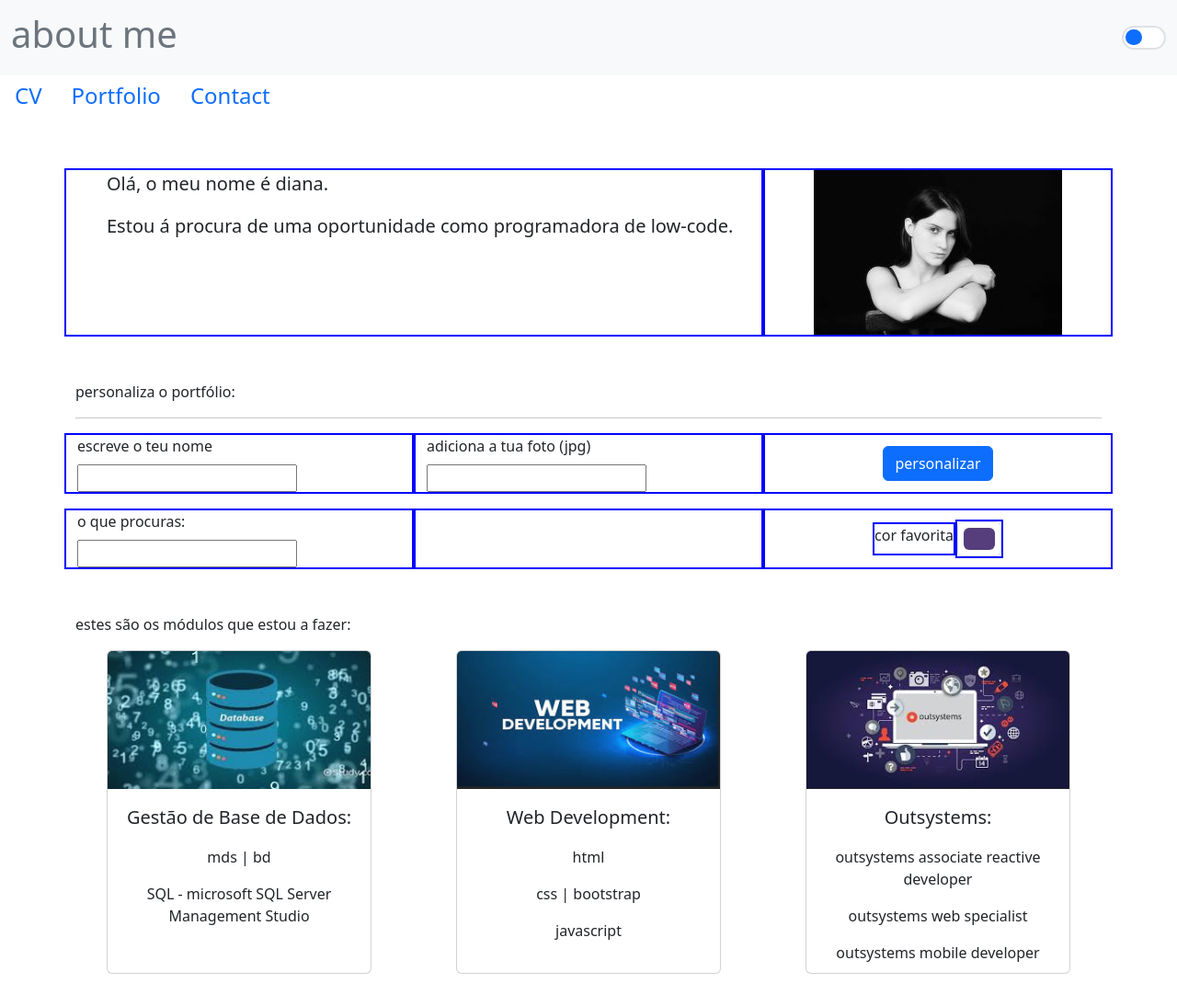
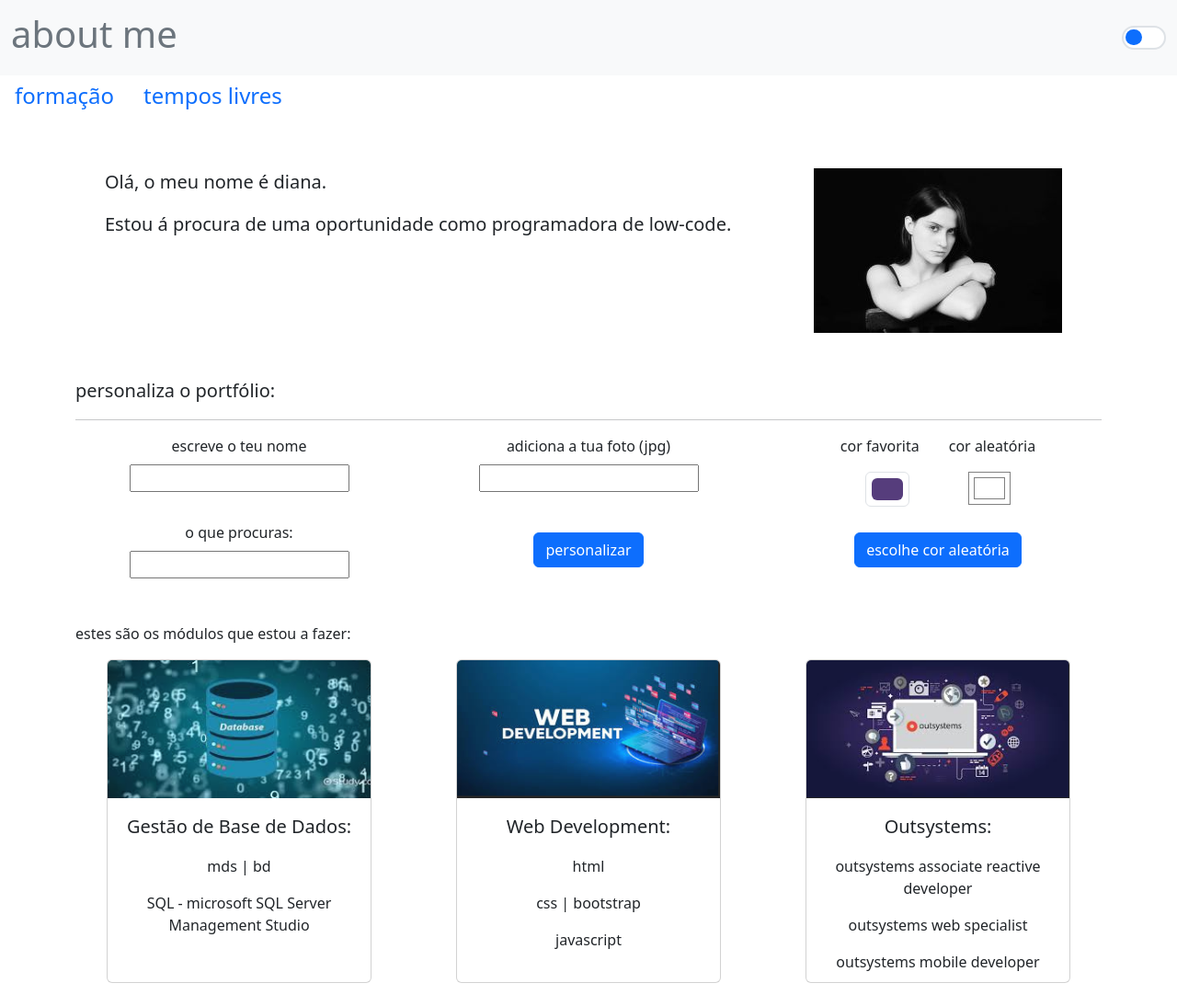
Before and after one commit to d-dv3/ProjetoFinaWeb-d, a website: page index.html in a window 1280 px wide. Shown: the top 1094 px of the page at 92% size. Drawn offline with nearby package versions, Linux system fonts and the light colour scheme.

Commit message:
form-random color-enterEvent

```diff
--- a/index.html
+++ b/index.html
@@ -44,17 +44,16 @@
     <!-- .NAVBAR -->
     <!-- NAVBAR-secondary -->
     <nav class="nav">
-      <a class="nav-link active" aria-current="page" href="#"><h4>CV</h4></a>
-      <a class="nav-link" href="#"><h4>Portfolio</h4></a>
-      <a class="nav-link" href="#"><h4>Contact</h4></a>
+      <a class="nav-link active" aria-current="page" href="#"><h4>formação</h4></a>
+      <a class="nav-link" href="#tempLivres""><h4>tempos livres</h4></a>
     </nav>
     <!-- .NAVBAR-secondary -->
     <!-- GRID 2COL -->
     <div class="container mt-5 mb-5">
       <!-- FORM -->
-      <form id="portflForm" action="/backend" style="margin-bottom: 2rem;">
+      <form id="portflForm" style="margin-bottom: 2rem;">
         <div class="row">
-          <div class="col-8"  style="border:2px solid blue;">
+          <div class="col-8">
             <ul>
               <li><p class="fs-5">Olá, o meu nome é <span id="newNamePlaceholder">diana</span>.</p>
               </li>
@@ -62,7 +61,7 @@
             </ul>
           </div>
           <!--  -->
-          <div class="col-4 imgEl"  style="border:2px solid blue;">
+          <div class="col-4 imgEl">
             <img id="trocarImg"
             src="img/vitaliy-shevchenko-djoZc69XK6k-unsplash.jpg"
             alt=""/>
@@ -70,54 +69,75 @@
         </div>
       </div>
       <!-- .GRID 2COL -->
-      <diV class="container"
+      <diV class="container">
         <p class="fs-5">personaliza o portfólio:</p>
         <hr>
       </diV>
       <!-- GRID - 2 COL ? -->
       <div class="container mb-3">
         <div class="row" >
-          <div class="col"  style="border:2px solid blue;">
-            <label for="nome" class="form-label">escreve o teu nome</label><br>
+          <div class="col text-center" >
             <!-- INPUT_ 1 -->
-            <input id="name" type="text" placeholder="" value="" name="name">
+
+            <div>
+              <label for="nome" class="form-label">escreve o teu nome</label><br>
+              <input id="name" type="text" value="" name="name">
+            </div>
+
+
           </div>
           <!--  -->
-          <div class="col"  style="border:2px solid blue;">
-            <label for="foto" class="form-label">adiciona a tua foto (jpg)</label><br>
+          <div class="col text-center" >
             <!-- INPUT_ 2 -->
-            <input id="foto" type="#" placeholder="" value="" name="foto">
+            <div>
+              <label for="foto" class="form-label">adiciona a tua foto (jpg)</label><br>
+              <input id="foto" type="#" placeholder="" value="" name="foto">
+            </div>
+
           </div>
-          <div class="col" style="border:2px solid blue;display: flex;justify-content: center;align-items: center;">
-            <!-- BUTTON SUBMIT -->
-            <button type="submit" class="btn btn-outline-primary">personalizar</button>
+          <!-- col 3 -->
+          <div class="col">
+
+            <div style="display: flex; justify-self: center;" >
+              <!-- COLOR PICKER -->
+              <label style="margin-right: 2rem;" for="exampleColorInput" class="form-label">cor favorita   </label>
+              <p>cor aleatória</p>
+            </div>
+
+            <div  style=" display: flex;justify-self: center;" >
+
+              <input style="margin-right: 4rem;" type="color" class="form-control form-control-color" id="exampleColorInput" value="#563d7c" title="Choose your color">
+
+              <div style="width: 46px;height:36px;border: 1px solid grey; display: flex; align-items: center;justify-content: center;" >
+                <div id="allColors" style="width: 34px ;height: 24px;padding: 6px;border:1px solid grey " >
+                </div>
+              </div>
+            </div>
+
+
           </div>
         </div>
       </div>
       <!--  -->
       <div class="container mb-5">
         <div class="row" >
-
-          <div class="col"  style="border:2px solid blue;">
+          <div class="col-4 text-center">
+            <!-- INPUT_ 3 -->
+          <div>
             <label for="" class="form-label">o que procuras:</label><br>
-            <!-- INPUT_ 3 -->
-            <input id="novaFrase" type="text" placeholder="" value="" name="frase">
+            <input id="novaFrase" type="text" value="" name="frase">
           </div>
 
-          <div class="col"  style="border: 2px solid blue;"></div>
+          </div>
+          <div class="col-4" style="display: flex;justify-content: center;align-items: center;">
+<!-- BUTTON SUBMIT -->
+            <button type="submit" class="btn btn-outline-primary">personalizar</button>
+          </div>
 
-          <div class="col" style="border:2px solid blue;display: flex;justify-content: center;align-items: center;">
-
-             <div style="border:2px solid blue;display: flex;justify-content: center;align-items: center;">
-              <!-- COLOR PICKER -->
-              <label for="exampleColorInput" class="form-label">cor favorita</label>
-
-             </div>
-             <div style="border:2px solid blue;display: flex;justify-content: center;align-items: center;">
-                            <input type="color" class="form-control form-control-color" id="exampleColorInput" value="#563d7c" title="Choose your color">
-              <!-- .COLOR PICKER -->
-             </div>
-
+          <div class="col-4" style="display: flex;align-items: center;justify-content: center; " >
+            <!-- BUTTON ALEATORIO -->
+            <button id="corAbtn"  class="btn btn-outline-primary">escolhe cor aleatória</button>
+          </div>
 
         </div>
       </div>
@@ -125,17 +145,6 @@
   </div>
     <!-- .FORM -->
     <!-- .FORM -->
-    <!-- .FORM -->
-    <!-- .FORM -->
-    <!-- .FORM -->
-    <!-- .FORM -->
-    <!-- .FORM -->
-    <!-- .GRID - 1 COL -->
-
-
-
-
-
   <div class="container">
     <p>estes são os módulos que estou a fazer:</p>
   </div>
@@ -194,12 +203,17 @@
       </div>
     </div>
     <!-- .GRID - 3 COL -->
-    <!-- SCRIPT IONICONS -->
+
+      <diV class="container" id="tempLivres"
+        <p class="fs-5">o que gosto de fazer no tempos livres:</p>
+        <hr>
+      </diV>
+
 
     <div class="container mt-5">
       <div class="row" style="min-height:300px;">
         <!-- COL 1 -->
-        <div class="col" style="border: 2px solid orange;">
+        <div class="col">
           <p>os meus hobbies favoritos:</p>
           <ul>
             <li>desenhar ✏️</li>
@@ -210,11 +224,11 @@
           </ul>
         </div>
         <!-- COL 2 -->
-        <div class="col text-center" style="border: 2px solid orange;">
+        <div class="col text-center">
           <img src="img/markus-spiske-4PG6wLlVag4-unsplash.png">
         </div>
         <!-- col3 -->
-        <div class="col text-center" style="border: 2px solid orange;">
+        <div class="col text-center">
           <div class="text-center">
             <ul id="jokeList">
             </ul>
@@ -228,7 +242,7 @@
       <div class="row">
         <!-- col 1 -->
         <div class="col text-center">
-          <button class="btn btn-outline-primary">muda a imagem</button>
+          <button class="btn btn-outline-primary">adiciona hobby</button>
         </div>
         <!-- col 2 -->
         <div class="col text-center">
@@ -243,20 +257,8 @@
 
 
 
-    <!--  -->
-    <!--  -->
-    <!--  -->
-    <!--  -->
-<!-- <div class="container text-center">
-  <ul id="hobList">
-    <li></li>
-    <li></li>
-    <li></li>
-    <li></li>
-  </ul>
-  <button id="addHobby" class="btn btn-outline-primary" >adiciona hobby</button>
-</div> -->
 
+    <div></div>
 
   </body>
 </html>
--- a/js/script.js
+++ b/js/script.js
@@ -2,21 +2,21 @@
 
 //
 //FORM
-// let prtForm = document.getElementById("portflForm");
-// let myNome = document.getElementById("newNamePlaceholder");
-// let myFrase = document.getElementById("novaFrasePlaceholder");
-// let newImgUrl = document.getElementById("trocarImg");
+let prtForm = document.getElementById("portflForm");
+let myNome = document.getElementById("newNamePlaceholder");
+let myFrase = document.getElementById("novaFrasePlaceholder");
+let newImgUrl = document.getElementById("trocarImg");
 
-// prtForm.addEventListener("submit", function (event) {
-//   event.preventDefault();
-//   let prfData = new FormData(this);
+prtForm.addEventListener("submit", function (event) {
+  event.preventDefault();
+  let prfData = new FormData(this);
 
-//   myNome.innerText = prfData.get("name");
-//   myFrase.innerText = prfData.get("frase");
-//   newImgUrl.setAttribute("src", prfData.get("foto"));
+  myNome.innerText = prfData.get("name");
+  myFrase.innerText = prfData.get("frase");
+  newImgUrl.setAttribute("src", prfData.get("foto"));
 
-//   this.reset();
-// });
+  this.reset();
+});
 //
 // API
 let askJokeBtn = document.getElementById("getJoke");
@@ -34,3 +34,35 @@ askJokeBtn.addEventListener("click", function () {
       jokeList.appendChild(li);
     });
 });
+//
+//ENTER EVENT
+document.addEventListener("keydown", function (event) {
+  console.log(event.key);
+  if (event.key == "Enter") {
+    alert("evento de teclado!" + event.key);
+  }
+});
+//
+//
+// RANDOM COLORS
+function getRandomBKGcolor() {
+  return Math.floor(Math.random() * 255);
+}
+//
+let randomColorBtn = document.getElementById("corAbtn");
+let colorsSpot = document.getElementById("allColors");
+
+randomColorBtn.addEventListener("click", () => {
+  let r = getRandomBKGcolor();
+  let g = getRandomBKGcolor();
+  let b = getRandomBKGcolor();
+  console.log(r);
+  console.log(g);
+  console.log(b);
+
+  let rColor = `rgb( ${r}, ${g}, ${b} )`;
+  console.log(`rgb( ${r}, ${g}, ${b} )`);
+  console.log(rColor);
+
+  colorsSpot.style.backgroundColor = rColor;
+});
```
